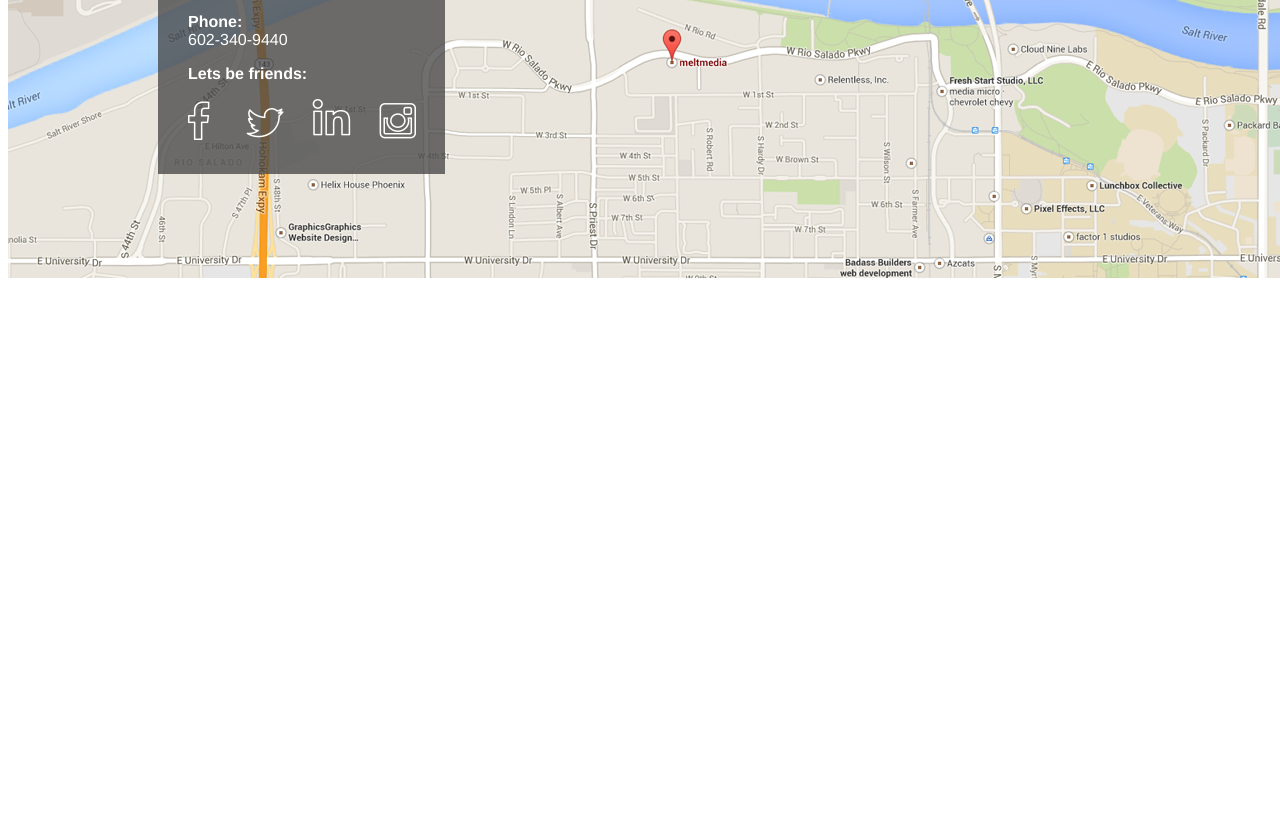
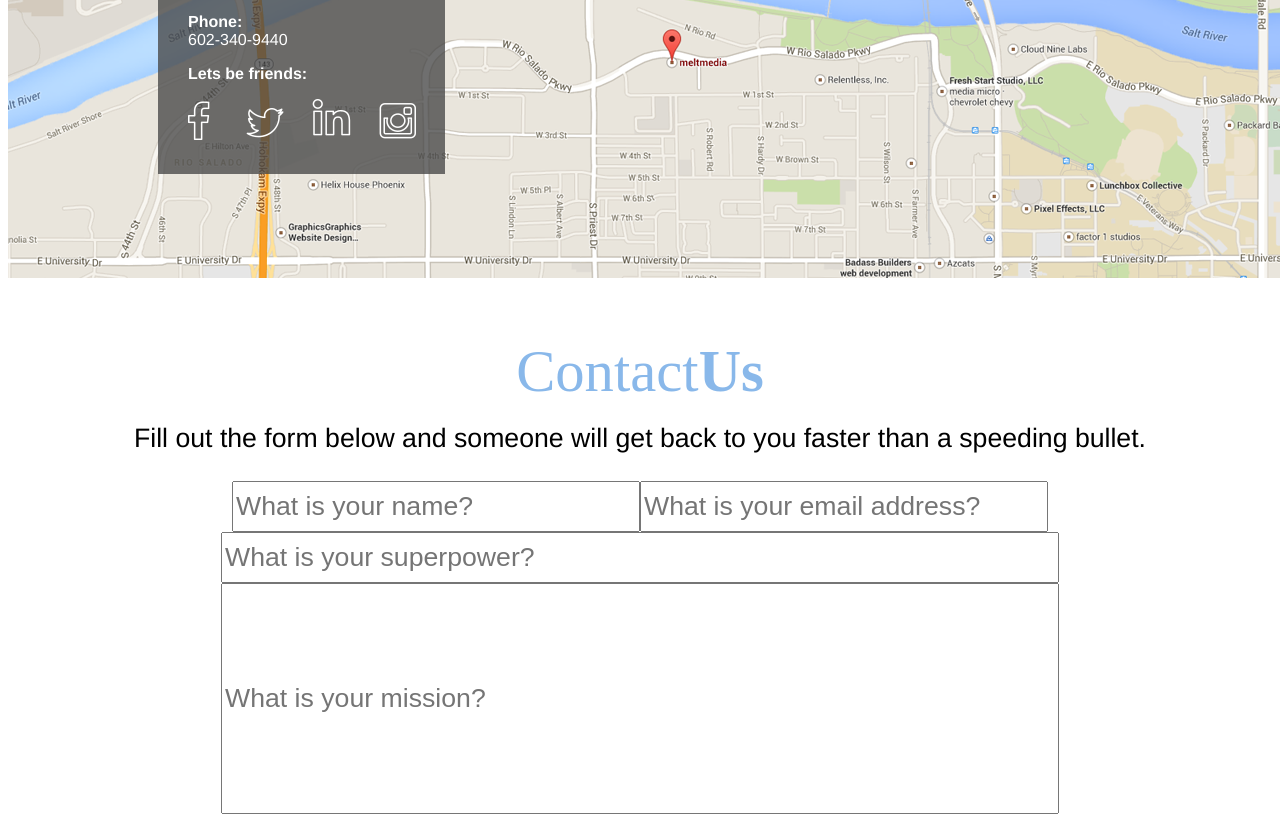
Before and after one commit to rebeccagoldstein/melt, a plain HTML site: page index.html in a window 1280 px wide. Shown: the part 2573-3390 px from the top of the page. Drawn offline with Linux system fonts and the light colour scheme.

Commit message:
Form section outline with minimal formatting

```diff
--- a/assets/css/style.css
+++ b/assets/css/style.css
@@ -236,16 +236,81 @@
 }
 
 /* -------------------------- */
+/* ----- Form Section ------- */
+/* -------------------------- */
+
+.contact {
+    position: relative;
+    bottom: 250px;
+}
+
+#form-tagline {
+    display: flex;
+    justify-content: center;
+    font-size: 44pt;
+    margin-top: 30px;
+    margin-bottom: 0px;
+    color: #89b8ea;
+}
+
+#form-text {
+    display: flex;
+    justify-content: center;
+    font-size: 20pt;
+    font-weight: lighter;
+    margin-top: 0px;
+}
+
+#form-line-1 {
+    display: flex;
+    justify-content: center;
+}
+
+#form-name-input {
+    width: 400px;
+    height: 45px;
+    font-size: 20pt;
+    font-weight: lighter;
+}
+
+#form-email-input {
+    width: 400px;
+    height: 45px;
+    font-size:20pt;
+    font-weight: lighter;
+}
+
+#form-line-2 {
+    display: flex;
+    justify-content: center;
+}
+
+#form-superpower-input {
+    width: 830px;
+    height: 45px;
+    font-size:20pt;
+    font-weight: lighter;
+}
+
+#form-line-3 {
+    display: flex;
+    justify-content: center;
+}
+
+#form-message-input {
+    width: 830px;
+    height: 225px;
+    font-size:20pt;
+    font-weight: lighter;
+}
+/* -------------------------- */
 /* ----- Text and Fonts ----- */
 /* -------------------------- */
 
 .helvetica {
   font-family: Helvetica, sans-serif;
+  /* font-weight: lighter; */
 }
-
-/* .helvetica-serif {
-    font-family: Helvetica, "Times New Roman", serif;
-} */
 
 .adelle {
   font-family: adelle, sans-serif;
--- a/index.html
+++ b/index.html
@@ -109,9 +109,9 @@
               <strong>Address</strong>
               <br />
               1255 W Rio Salado Pkwy
-              <br>
+              <br />
               Suite 209
-              <br>
+              <br />
               Tempe, AZ 85281
             </p>
             <p class="helvetica">
@@ -125,7 +125,43 @@
         </div>
       </div>
       <div class="contact">
-        <form></form>
+        <p id="form-tagline">Contact&#32;<strong>Us</strong></p>
+        <br />
+        <p id="form-text" class="helvetica">
+          Fill out the form below and someone will get back to you faster than a
+          speeding bullet.
+        </p>
+        <form>
+          <div id="form-line-1">
+            <input
+              id="form-name-input"
+              type="text"
+              name="Name"
+              placeholder="What is your name?"
+            />
+            <input
+              id="form-email-input"
+              type="text"
+              name="Email"
+              placeholder="What is your email address?"
+            />
+          </div>
+          <div id="form-line-2">
+            <input
+              id="form-superpower-input"
+              type="text"
+              name="Superpower"
+              placeholder="What is your superpower?"
+            />
+          </div>
+          <div id="form-line-3">
+            <input id="form-message-input"
+              type="text"
+              name="Mission"
+              placeholder="What is your mission?"
+            />
+          </div>
+        </form>
       </div>
       <footer></footer>
     </div>
```
